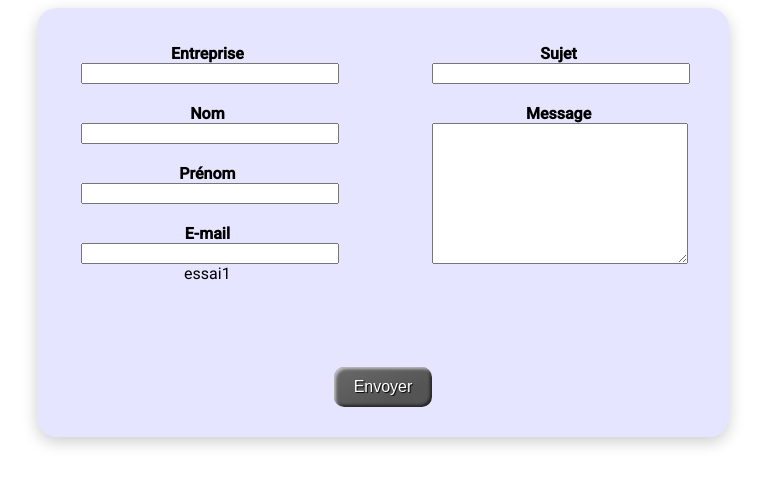
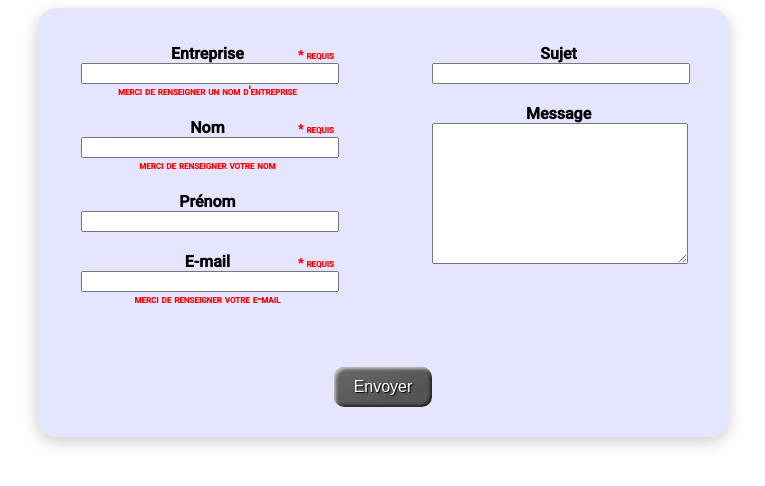
Before and after one commit to Patrice-H/contact-form, an Angular app: page / in a window 1280 px wide. Shown: the top 486 px of the page, without its empty margins (257-1022 px from the left). Built offline with nearby package versions, Linux system fonts and the light colour scheme.

Commit message:
Add message errors

```diff
--- a/src/app/contact-form/contact-form.component.html
+++ b/src/app/contact-form/contact-form.component.html
@@ -5,35 +5,58 @@
         <div class="contact-form-element">
           <div class="contact-text">
             <label for="lastname">Entreprise</label>
-            <p class="contact-form-error hidden" id="error-lastname"></p>
           </div>
-          <input type="text" formControlName="companyName" id="companyname" />
+          <input
+            type="text"
+            [formControl]="formContainer.controls.companyName"
+            id="companyname"
+          />
+          <p
+            *ngIf="formContainer.controls.companyName.hasError('required')"
+            class="contact-form-error"
+            id="error1-companyName"
+          >
+            merci de renseigner un nom d'entreprise
+          </p>
         </div>
         <div class="contact-form-element">
           <div class="contact-text">
             <label for="lastname">Nom</label>
-            <p class="contact-form-error hidden" id="error-lastname"></p>
           </div>
-          <input type="text" formControlName="lastName" id="lastname" />
+          <input
+            type="text"
+            [formControl]="formContainer.controls.lastName"
+            id="lastname"
+          />
+          <p
+            *ngIf="formContainer.controls.lastName.hasError('required')"
+            class="contact-form-error"
+            id="error1-lastName"
+          >
+            merci de renseigner votre nom
+          </p>
         </div>
         <div class="contact-form-element">
           <div class="contact-text">
             <label for="firstname">Prénom</label>
-            <p class="contact-form-error hidden" id="error-firstname"></p>
           </div>
-          <input type="text" formControlName="firstName" id="firstname" />
+          <input type="text" id="firstname" />
         </div>
         <div class="contact-form-element">
           <div class="contact-text">
             <label for="email">E-mail</label>
           </div>
-          <input type="email" formControlName="eMail" id="email" />
+          <input
+            type="email"
+            [formControl]="formContainer.controls.eMail"
+            id="email"
+          />
           <p
-            *ngIf="formContainer.value.eMail === ''"
-            class="contact-form-error hidden"
+            *ngIf="formContainer.controls.eMail.hasError('required')"
+            class="contact-form-error"
             id="error1-email"
           >
-            essai1
+            merci de renseigner votre e-mail
           </p>
         </div>
       </fieldset>
@@ -41,16 +64,25 @@
         <div class="contact-form-element">
           <div class="contact-text">
             <label for="subject">Sujet</label>
-            <p class="contact-form-error hidden" id="error-subject"></p>
           </div>
-          <input type="text" formControlName="subject" id="subject" />
+          <input type="text" id="subject" />
         </div>
         <div class="contact-form-element">
           <div class="contact-text">
             <label for="message">Message</label>
-            <p class="contact-form-error hidden" id="error-message"></p>
           </div>
-          <textarea formControlName="message" id="message"></textarea>
+          <textarea
+            id="message"
+            [formControl]="formContainer.controls.message"
+            maxlength="256"
+          ></textarea>
+          <p
+            *ngIf="formContainer.controls.message.hasError('maxlength')"
+            class="contact-form-error"
+            id="error1-message"
+          >
+            256 charactères maximum
+          </p>
         </div>
       </fieldset>
     </div>
--- a/src/app/contact-form/contact-form.component.scss
+++ b/src/app/contact-form/contact-form.component.scss
@@ -70,6 +70,7 @@ fieldset {
 }
 .contact-form-element {
   display: block;
+  position: relative;
   text-align: center;
   margin-bottom: 20px;
   input {
@@ -85,6 +86,16 @@ fieldset {
 }
 .contact-form-error {
   margin: 0;
+  font-size: 12px;
+  font-variant: small-caps;
+  font-weight: bold;
+  color: red;
+}
+.contact-form-error::before {
+  content: "* requis";
+  position: absolute;
+  right: 0;
+  top: 4px;
 }
 @media screen and (max-width: 1280px) {
   #contact-form {
--- a/src/app/contact-form/contact-form.component.ts
+++ b/src/app/contact-form/contact-form.component.ts
@@ -1,40 +1,36 @@
 import { Component, OnInit } from '@angular/core';
-import { FormBuilder, FormGroup, Validators } from '@angular/forms';
+import {
+  FormBuilder,
+  FormControl,
+  FormGroup,
+  Validators,
+} from '@angular/forms';
 
 @Component({
   selector: 'app-contact-form',
   templateUrl: './contact-form.component.html',
   styleUrls: ['./contact-form.component.scss'],
 })
-export class ContactFormComponent implements OnInit {
-  formContainer!: FormGroup;
-  eMailRegex!: RegExp;
-  formErrors!: Boolean;
+export class ContactFormComponent {
+  //formContainer!: FormGroup;
 
-  constructor(private formBuilder: FormBuilder) {}
+  //constructor(private formBuilder: FormBuilder) {}
 
-  ngOnInit(): void {
-    this.eMailRegex = /^[\w-\.]+@([\w-]+\.)+[\w-]{2,4}$/;
-    this.formContainer = this.formBuilder.group({
-      firstName: [null],
-      lastName: [null],
-      companyName: [null],
-      eMail: ['', [Validators.required, Validators.pattern(this.eMailRegex)]],
-      subject: [null],
-      message: [null],
-    });
-    this.formErrors = false;
-  }
+  //ngOnInit(): void {
+  formContainer = new FormGroup({
+    firstName: new FormControl(null, []),
+    lastName: new FormControl(null, [Validators.required]),
+    companyName: new FormControl(null, [Validators.required]),
+    eMail: new FormControl(null, [
+      Validators.required,
+      Validators.pattern(/^[\w-\.]+@([\w-]+\.)+[\w-]{2,4}$/),
+    ]),
+    subject: new FormControl(null, []),
+    message: new FormControl(null, [Validators.maxLength(255)]),
+  });
+  //}
 
   onSubmitForm(): void {
     console.log(this.formContainer.value);
   }
-
-  isConform(): boolean {
-    if (Validators.pattern(this.eMailRegex)) {
-      return true;
-    }
-
-    return false;
-  }
 }
```
